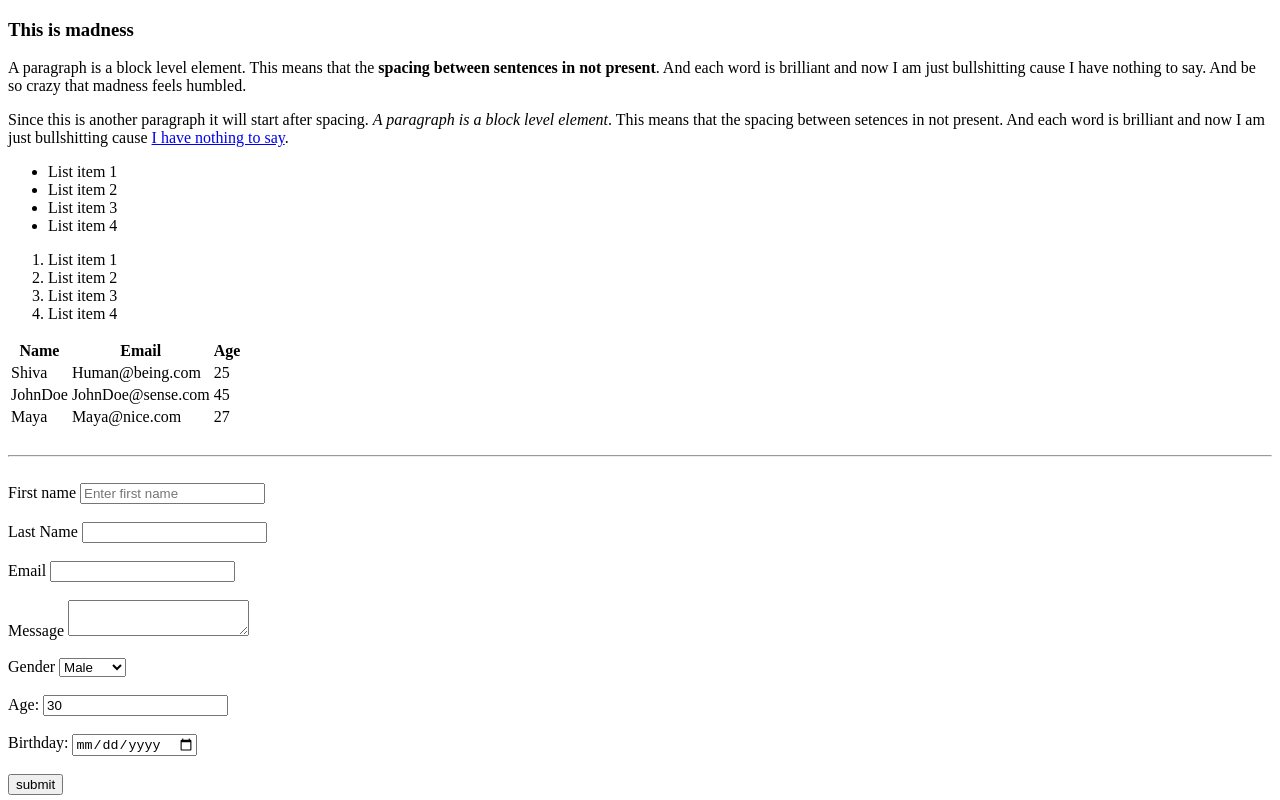
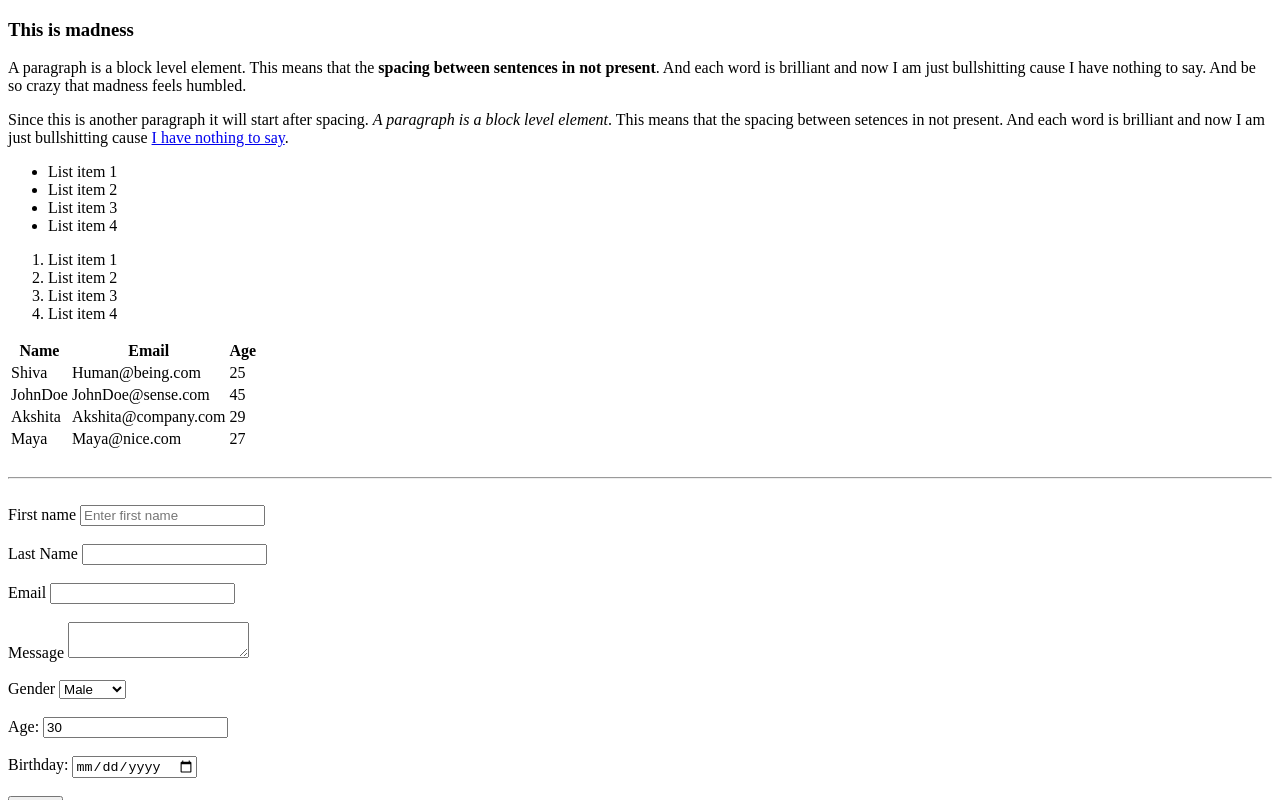
Before and after one commit to ShivaKondapalli/WebDevLearning, a plain HTML site: page Index.html in a window 1280 px wide. Shown: the top 800 px of the page. Drawn offline with Linux system fonts and the light colour scheme; files whose address does not match are found by name.

Commit message:
added new customer to table

```diff
--- a/Index.html
+++ b/Index.html
@@ -63,6 +63,11 @@
         <td>JohnDoe</td>
         <td>JohnDoe@sense.com</td>
         <td>45</td>
+    </tr>
+    <tr>
+        <td>Akshita</td>
+        <td>Akshita@company.com</td>
+        <td>29</td>
     </tr>
     <tr>
         <td>Maya</td>
```
